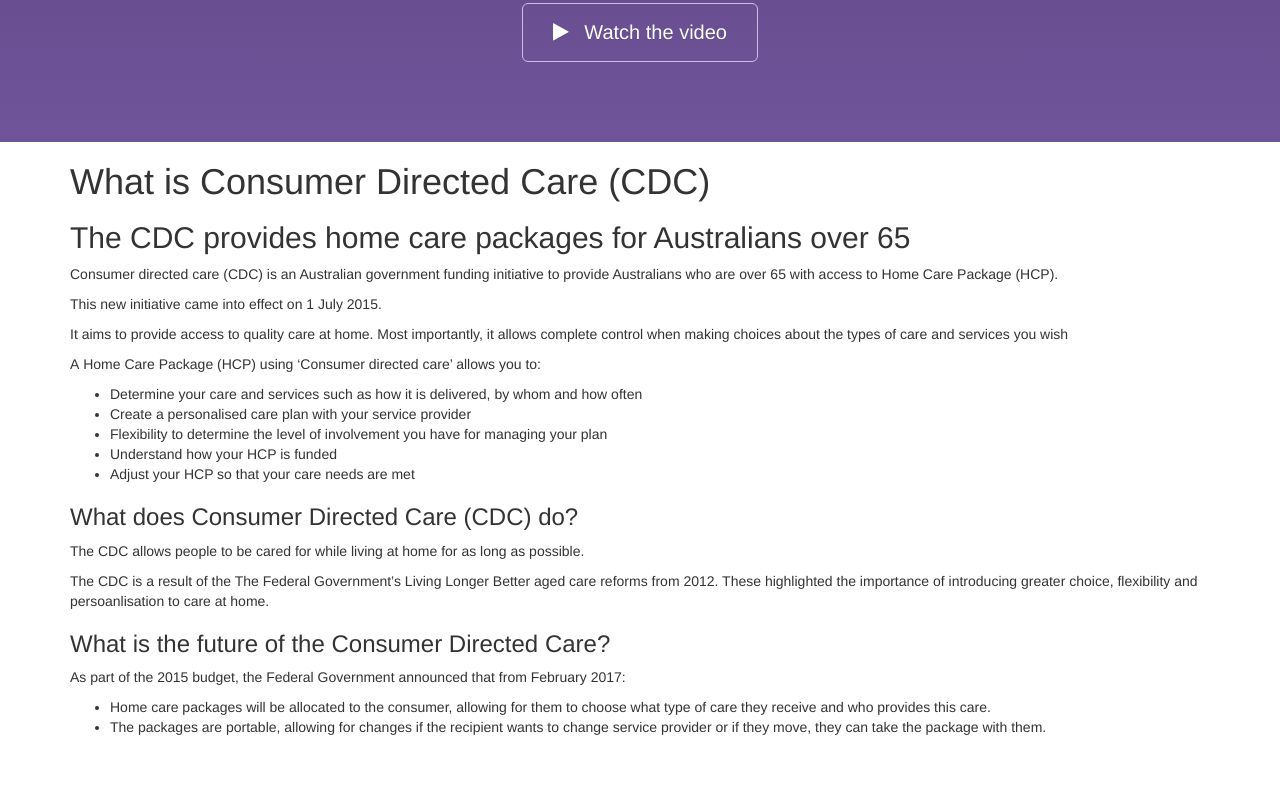
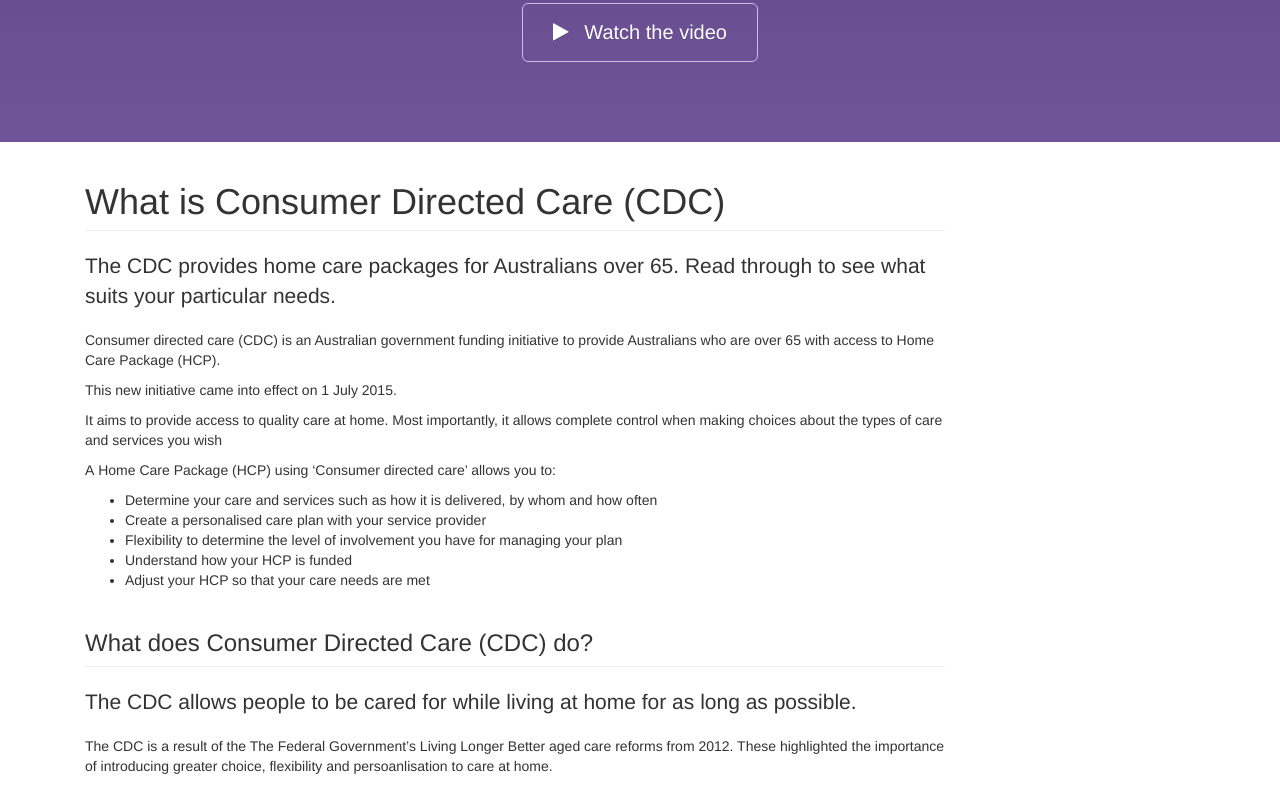
Before and after one commit to alongworth/alongworth.github.io, a plain HTML site: page index.html in a window 1280 px wide. Shown: the part 492-1300 px from the top of the page. Before the commit the page ends 1239 px from the top, so only its background shows below. Drawn offline with nearby package versions, Linux system fonts and the light colour scheme.

Commit message:
homepage update

```diff
--- a/css/site.css
+++ b/css/site.css
@@ -1,3 +1,11 @@
+body {
+    font-family: "Helvetica Neue",Helvetica,Arial,sans-serif;
+    font-size: 14px;
+    line-height: 1.42857143;
+    color: #333;
+    background-color: #fff;
+}
+
 .navbar {
     margin-bottom: 0px;
 }
@@ -16,6 +24,30 @@
 .navbar-default .navbar-nav>li>a {
     font-weight: 500;
     color: #563d7c;
+}
+
+.left-wrap {
+    width: calc(100% - 250px);
+    float: left;
+}
+
+.right-wrap {
+    width: 250px;
+    float: right;
+}
+
+.page-header {
+    padding-bottom: 9px;
+    margin: 40px 0 20px;
+    border-bottom: 1px solid #eee;
+}
+
+.lead {
+    font-size: 21px;
+}
+
+p {
+    margin: 0 0 10px;
 }
 
 
--- a/index.html
+++ b/index.html
@@ -55,8 +55,10 @@
       </div>
     </div>
   <div class="container">
-    <h1>What is Consumer Directed Care (CDC)</h1>
-    <h2>The CDC provides home care packages for Australians over 65</h2>
+    <div class="left-wrap">
+      <div class="col-md-12">
+          <h1 class="page-header">What is Consumer Directed Care (CDC)</h1>
+          <h2 class="lead">The CDC provides home care packages for Australians over 65. Read through to see what suits your particular needs.</h2>
 
           <p>Consumer directed care (CDC) is an Australian government funding initiative to provide Australians who are over 65 with access to Home Care Package (HCP).</p>
 
@@ -73,12 +75,12 @@
             <li>Adjust your HCP so that your care needs are met</li>
           </ul>
 
-    <h3>What does Consumer Directed Care (CDC) do?</h3>
-    <p>The CDC allows people to be cared for while living at home for as long as possible.</p>
+          <h3 class="page-header">What does Consumer Directed Care (CDC) do?</h3>
+          <p class="lead">The CDC allows people to be cared for while living at home for as long as possible.</p>
 
           <p>The CDC is a result of the The Federal Government’s Living Longer Better aged care reforms from 2012. These highlighted the importance of introducing greater choice, flexibility and persoanlisation to care at home.</p>
 
-    <h3>What is the future of the Consumer Directed Care?</h3>
+          <h3 class="page-header">What is the future of the Consumer Directed Care?</h3>
 
           <p>As part of the 2015 budget, the Federal Government announced that from February 2017:</p>
 
@@ -86,6 +88,11 @@
             <li>Home care packages will be allocated to the consumer, allowing for them to choose what type of care they receive and who provides this care.</li>
             <li>The packages are portable, allowing for changes if the recipient wants to change service provider or if they move, they can take the package with them.</li>
           </ul>
+        </div>
+    </div>
+    <div class="right-wrap">
+
+    </div>
   </div>
 
 
```
Lines whose indentation alone changed are shown as unchanged.
